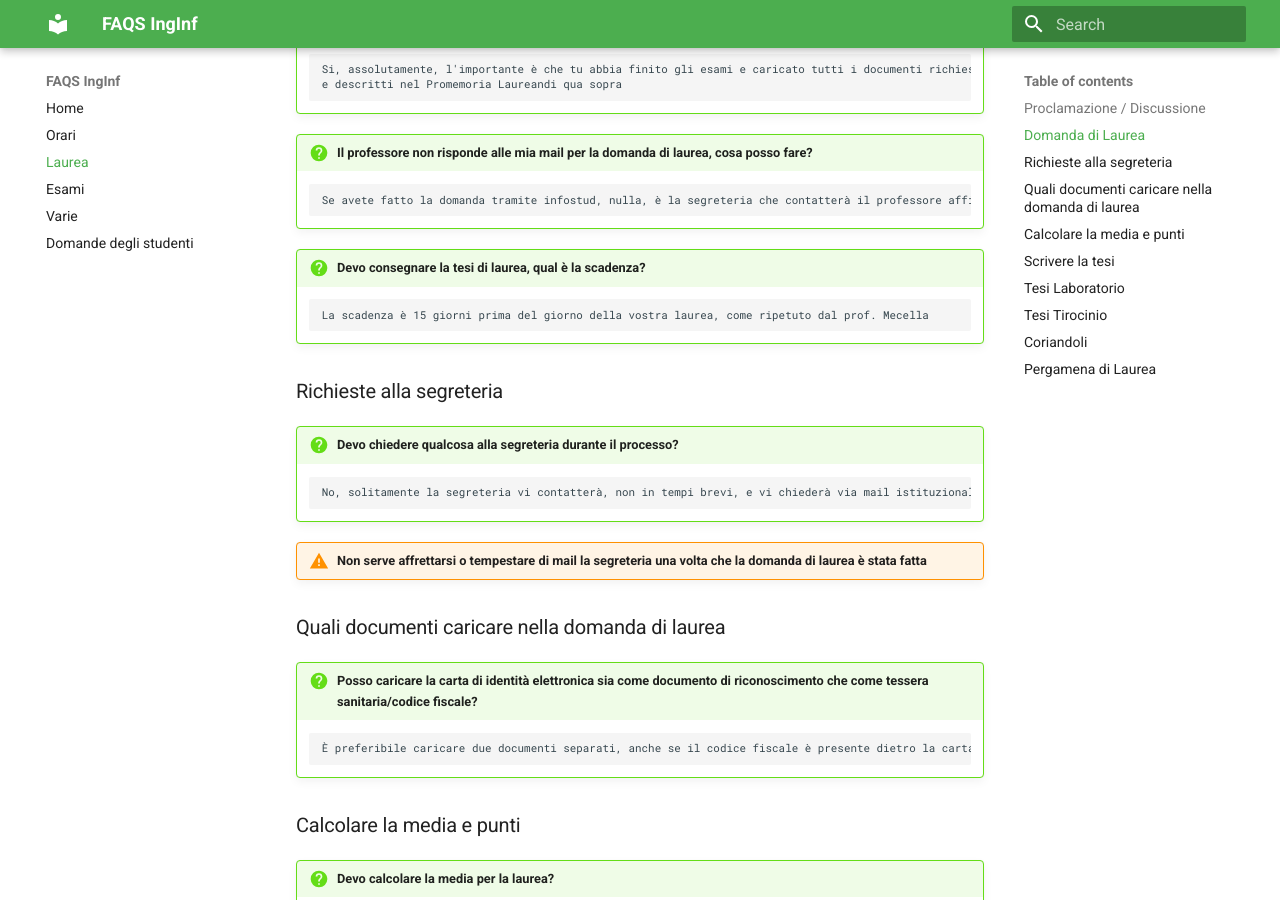
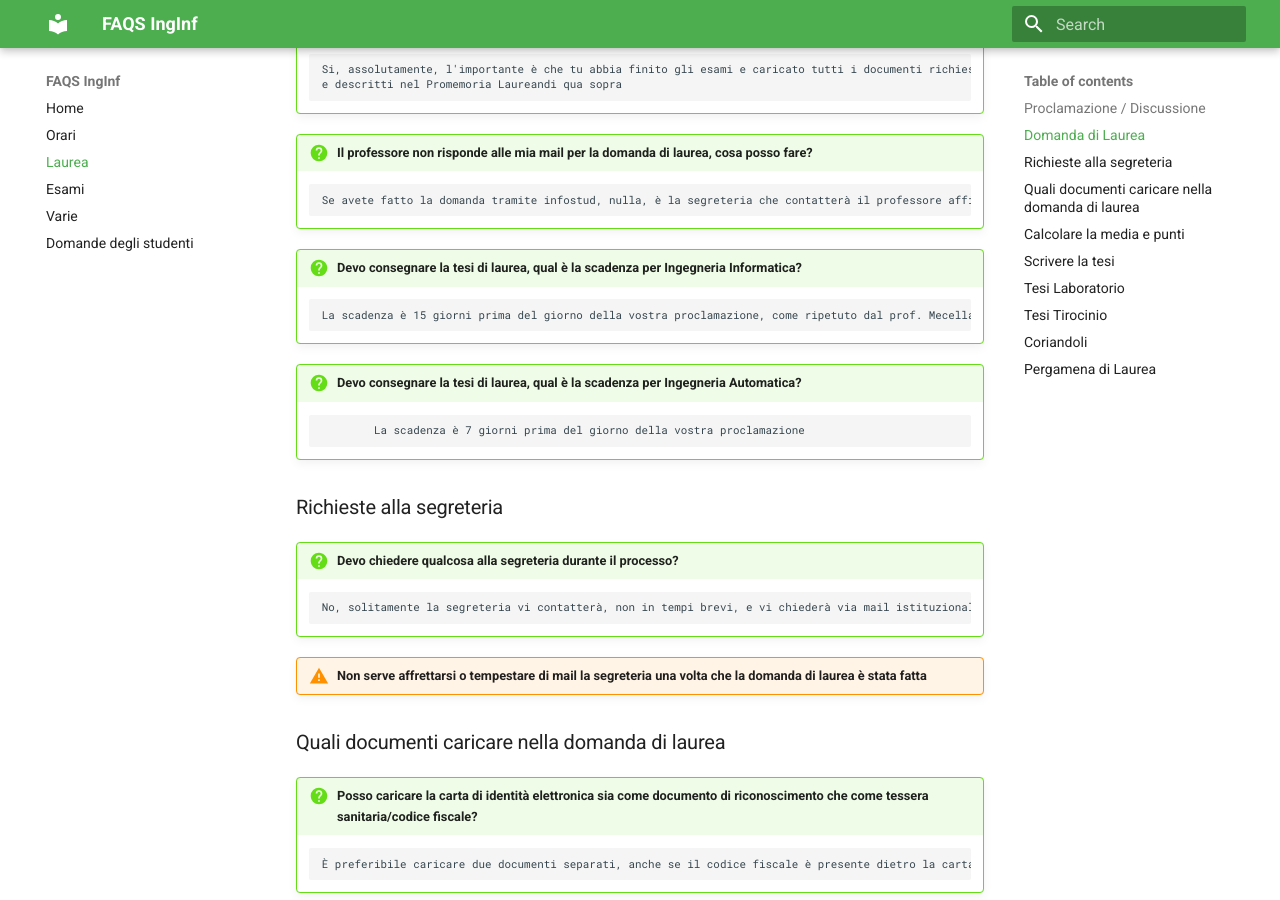
Before and after one commit to universityigi/faqs, an MkDocs documentation site: the page built from docs/laurea.md, in a window 1280 px wide and 900 px high, scrolled down 520 px. Built offline with MkDocs 1.6.1 and Material for MkDocs 9.7.7, drawn with Linux system fonts in a browser that asks for light colours.

Commit message:
Add proclamazione, add ing aut

```diff
--- a/docs/laurea.md
+++ b/docs/laurea.md
@@ -28,9 +28,13 @@
 
 		Se avete fatto la domanda tramite infostud, nulla, è la segreteria che contatterà il professore affinchè accetti o rifiuti la domanda da infostud stesso.
 
-!!! question "Devo consegnare la tesi di laurea, qual è la scadenza?"
+!!! question "Devo consegnare la tesi di laurea, qual è la scadenza per Ingegneria Informatica?"
 
-		La scadenza è 15 giorni prima del giorno della vostra laurea, come ripetuto dal prof. Mecella
+		La scadenza è 15 giorni prima del giorno della vostra proclamazione, come ripetuto dal prof. Mecella
+
+!!! question "Devo consegnare la tesi di laurea, qual è la scadenza per Ingegneria Automatica?"
+
+                La scadenza è 7 giorni prima del giorno della vostra proclamazione
 
 ### Richieste alla segreteria
 
```
